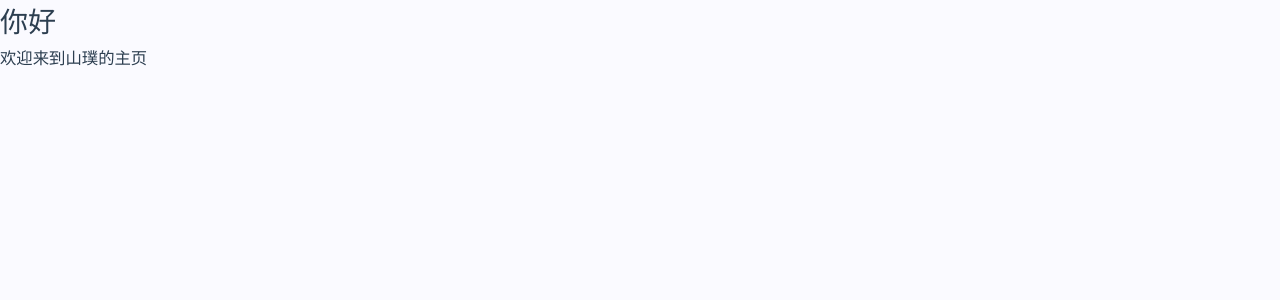
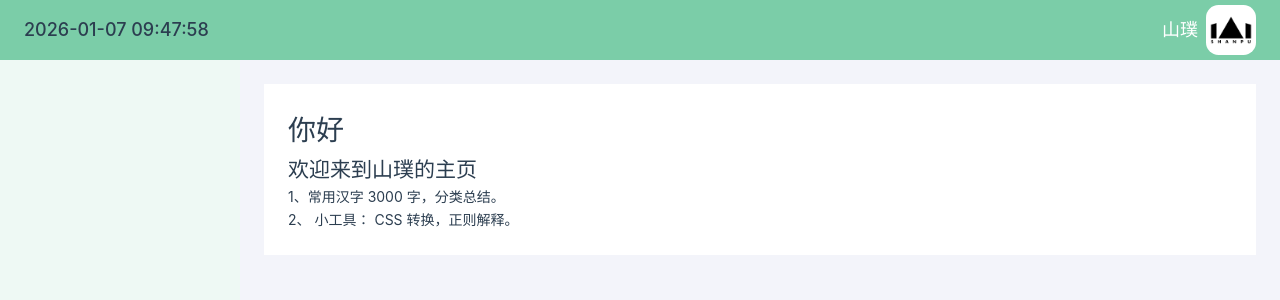
Before and after one commit to SuiShanpu/SuiShanpu.github.io, a Vue app: page / in a window 1280 px wide. Shown: the top 300 px of the page. Built offline with nearby package versions, Linux system fonts and the light colour scheme.

Commit message:
feat: 添加布局页面，导航内容：时间、logo。

```diff
--- a/src/App.vue
+++ b/src/App.vue
@@ -1,10 +1,9 @@
 <script setup>
+  import Layout from "./views/Layout.vue";
 </script>
 
 <template>
-  <router-view v-slot="{ Component }">
-    <component :is="Component" />
-  </router-view>
+  <Layout></Layout>
 </template>
 
 <style scoped>
--- a/src/styles/base.css
+++ b/src/styles/base.css
@@ -1,6 +1,6 @@
 /* color palette from <https://github.com/vuejs/theme> */
 :root {
-  --vt-c-white: #fafaff;
+  --vt-c-white: #f3f4fa;
   --vt-c-white-soft: #f8f8f8;
   --vt-c-white-mute: #f2f2f2;
 
--- a/src/views/Home.vue
+++ b/src/views/Home.vue
@@ -9,13 +9,24 @@
 </script>
 
 <template>
-  <div class="">
+  <div class="home">
     <h1 class="green">你好</h1>
-    <h3>
+    <h2>
       欢迎来到山璞的主页
-    </h3>
+    </h2>
+    <p>
+      1、常用汉字 3000 字，分类总结。
+    </p>
+    <p>
+      2、 小工具： CSS 转换，正则解释。
+    </p>
   </div>
 </template>
 
 <style lang='less' scoped>
+.home {
+  margin: 24px;
+  padding: 24px;
+  background-color: #fff;
+}
 </style>
--- /dev/null
+++ b/src/views/Layout.vue
@@ -0,0 +1,103 @@
+<script setup>
+import { ref } from 'vue';
+import dayjs from 'dayjs';
+
+const DAYJS_FORMAT_TIME = "YYYY-MM-DD HH:mm:ss";
+
+const dateNow = ref(dayjs().format(DAYJS_FORMAT_TIME));
+// const localNow = "asdg";
+// fetch('https://ipapi.co/json/')
+//   .then(response => response.json())
+//   .then(data => {
+//     console.log("当前城市名称:", data);
+//   })
+//   .catch(error => console.log("无法获取城市名称", error));
+// ;
+
+setInterval(() => {
+  dateNow.value = dayjs().format(DAYJS_FORMAT_TIME);
+}, 1000)
+</script>
+
+<template>
+  <div class="sp-layout">
+    <nav class="nav">
+      <div class="common">
+        {{ dateNow }}
+      </div>
+      <div class="profile">
+        <span class="name">山璞</span>
+        <img class="logo" src="../assets/shanpu-logo.png" />
+      </div>
+    </nav>
+    <div class="content">
+      <aside class="aside"></aside>
+      <main class="main">
+        <router-view v-slot="{ Component }">
+          <component :is="Component" />
+        </router-view>
+      </main>
+    </div>
+  </div>
+</template>
+
+<style lang="less" scoped>
+@navHeight: 60px;
+@sideWidth: 240px;
+
+.sp-layout {
+  height: 100%;
+  width: 100%;
+
+  .nav {
+    height: @navHeight;
+    width: 100%;
+    // background-color: #4b5168;
+    background-color: #7bcda8;
+    padding: 24px;
+
+    display: flex;
+    flex-direction: row;
+    justify-content: space-between;
+    align-items: center;
+
+    .common {
+      font-size: 18px;
+      font-weight: 500;
+    }
+    .profile {
+      display: flex;
+      align-items: center;
+      column-gap: 8px;
+    }
+    .name {
+      color: #fff;
+      font-size: 18px;
+      font-weight: 500;
+      font-family: "隶书", "楷书";
+    }
+    .logo {
+      width: 50px;
+      height: 50px;
+      background-color: #fff;
+      border-radius: 25%;
+    }
+  }
+  .content {
+    height: calc(100% - @navHeight);
+    display: flex;
+    flex-direction: row;
+    text-align: start;
+  }
+  .aside {
+    width: @sideWidth;
+    height: 100%;
+    background-color: #eef9f4;
+  }
+  .main {
+    width: calc(100% - @sideWidth);
+    height: 100%;
+  }
+
+}
+</style>
--- a/vite.config.js
+++ b/vite.config.js
@@ -2,11 +2,21 @@ import { fileURLToPath, URL } from 'node:url'
 
 import { defineConfig } from 'vite'
 import vue from '@vitejs/plugin-vue'
+import Components from 'unplugin-vue-components/vite';
+import { AntDesignVueResolver } from 'unplugin-vue-components/resolvers';
 
 // https://vite.dev/config/
 export default defineConfig({
   plugins: [
     vue(),
+    Components({
+      resolvers: [
+        AntDesignVueResolver({
+          importStyle: false, // css-in-jss
+          resolveIcons: true, // icons 也解析按需引入
+        }), // 按需加载 ant-designer-vue
+      ]
+    }),
   ],
   resolve: {
     alias: {
```
Also changed, not shown: package.json (+6 -2 lines), 1 other file (tests, documents, lock files or other folders).
